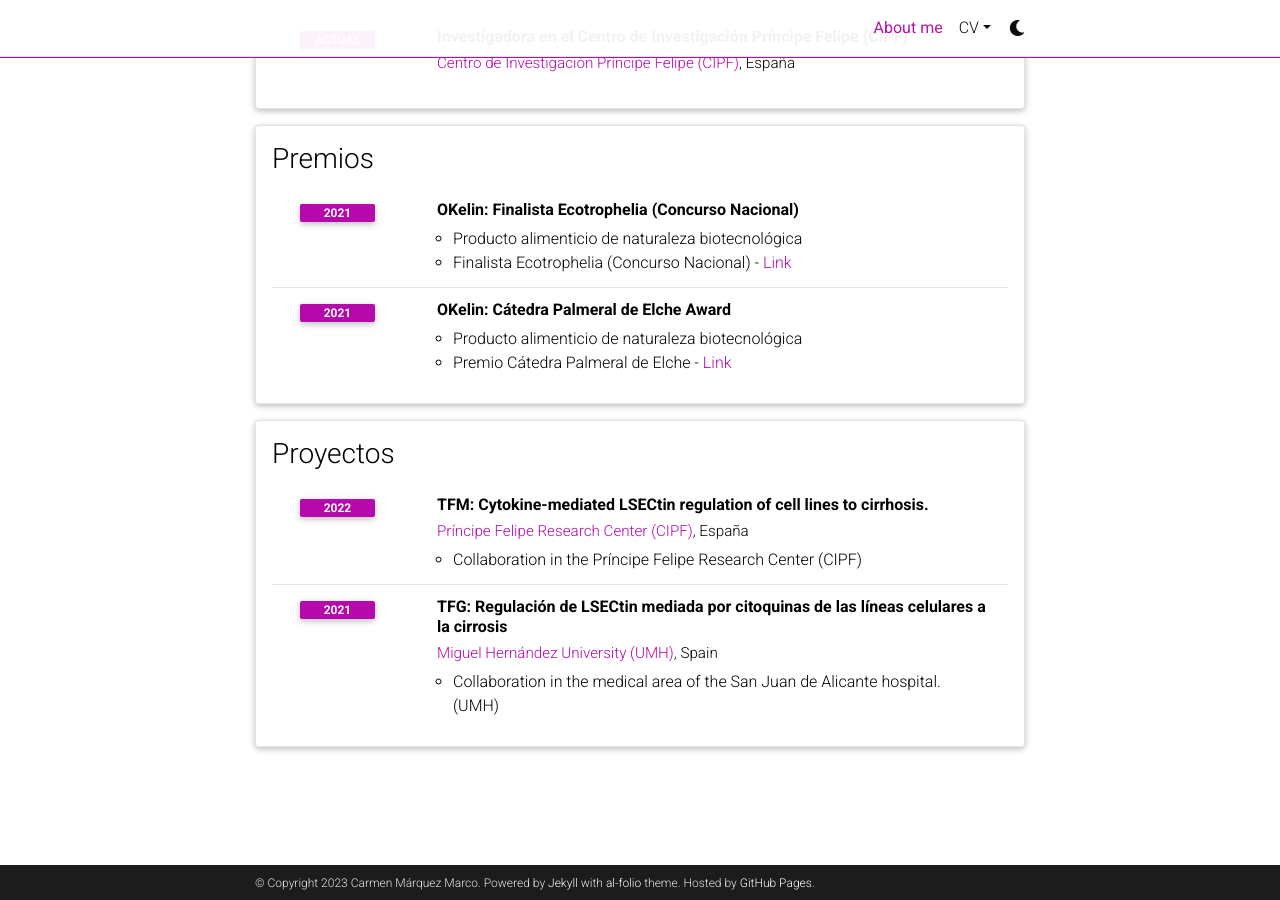
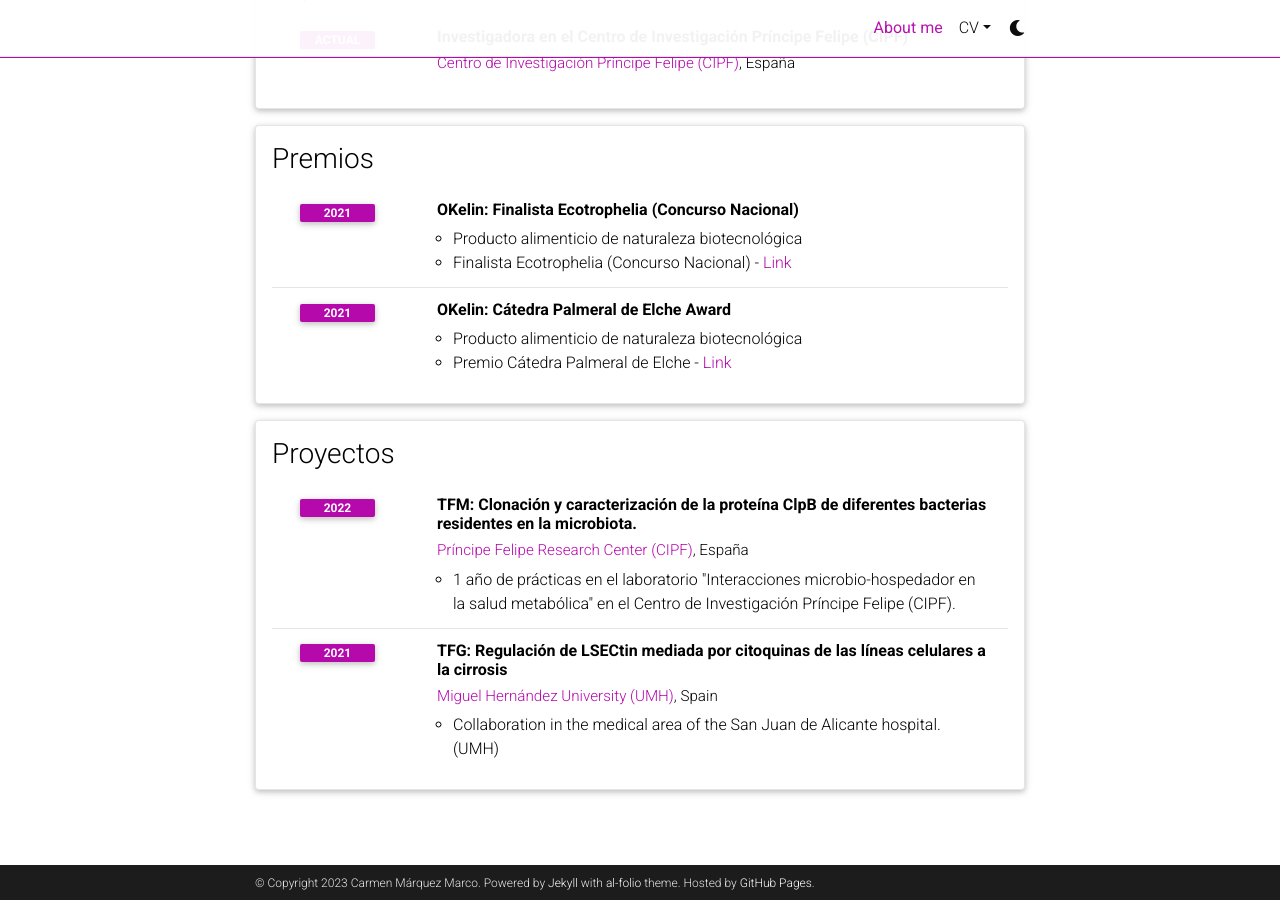
Before and after one commit to carmarquezmarco/carmarquezmarco.github.io, a Jekyll site: the page built from _pages/about.md, in a window 1280 px wide and 900 px high, scrolled down 888 px. Built offline with Jekyll 4.4.1, drawn with Linux system fonts in a browser that asks for light colours; full-size pictures stand in for the smaller copies a plugin makes; comment, search, counter and statistics services are not loaded; a style sheet for code colours, icons or effects is not loaded.

Commit message:
Updated info

```diff
--- a/_data/cv_about.yml
+++ b/_data/cv_about.yml
@@ -45,11 +45,11 @@
 - title: Proyectos
   type: time_table
   contents:
-    - title: "TFM: Cytokine-mediated LSECtin regulation of cell lines to cirrhosis."
+    - title: "TFM: Clonación y caracterización de la proteína ClpB de diferentes bacterias residentes en la microbiota."
       institution: <a href='https://www.cipf.es/?lang=es'>Príncipe Felipe Research Center (CIPF)</a>, España
       year: 2022
       description:
-       - Collaboration in the Príncipe Felipe Research Center (CIPF)
+       - 1 año de prácticas en el laboratorio "Interacciones microbio-hospedador en la salud metabólica" en el Centro de Investigación Príncipe Felipe (CIPF).
 
     - title: "TFG: Regulación de LSECtin mediada por citoquinas de las líneas celulares a la cirrosis"
       institution: <a href="https://www.umh.es/"> Miguel Hernández University (UMH)</a>, Spain
--- a/_data/cv_english.yml
+++ b/_data/cv_english.yml
@@ -26,11 +26,11 @@
 - title: Experience
   type: time_table
   contents:
-    - title: Biotechnologist Researcher at Príncipe Felipe Research Center (CIPF)
-      institution: <a href='https://www.cipf.es/?lang=es'>Príncipe Felipe Research Center (CIPF)</a>, España
+    - title: Biotechnologist Researcher at Centro de Investigación Príncipe Felipe (CIPF)
+      institution: <a href='https://www.cipf.es/?lang=es'>Centro de Investigación Príncipe Felipe (CIPF)</a>, España
       year: Actual
-      #description:
-      #  -
+      description:
+        - 1 year of internship in the laboratory "Microbe-host interactions in metabolic health" at the Centro de Investigación Príncipe Felipe (CIPF)
 
 
 - title: Awards
@@ -54,11 +54,11 @@
 - title: Projects
   type: time_table
   contents:
-    - title: "TFM: Cytokine-mediated LSECtin regulation of cell lines to cirrhosis."
-      institution: <a href='https://www.cipf.es/?lang=es'>Príncipe Felipe Research Center (CIPF)</a>, España
+    - title: "TFM: Cloning and characterization of ClpB protein from different microbiota resident bacteria"
+      institution: <a href='https://www.cipf.es/?lang=es'Centro de Investigación Príncipe Felipe (CIPF)</a>, España
       year: 2022
       description:
-       - Collaboration in the Príncipe Felipe Research Center (CIPF)
+       - 1 year of internship in the laboratory "Microbe-host interactions in metabolic health" at the Centro de Investigación Príncipe Felipe (CIPF)
 
     - title: "TFG: Cytokine-mediated LSECtin regulation of cell lines to cirrhosis."
       institution: <a href="https://www.umh.es/"> Miguel Hernández University (UMH)</a>, Spain
--- a/_data/cv_spanish.yml
+++ b/_data/cv_spanish.yml
@@ -29,23 +29,23 @@
     - title: Investigadora en el Centro de Investigación Príncipe Felipe (CIPF)
       institution: <a href='https://www.cipf.es/?lang=es'>Centro de Investigación Príncipe Felipe (CIPF)</a>, España
       year: Actual
-      #description:
-      #  -
+      description:
+      -  1 año en el laboratorio "Interacciones microbio-hospedador en la salud metabólica" en el Centro de Investigación Príncipe Felipe (CIPF).
+
 
 
 - title: Premios
   type: time_table
   contents:
     - title: " OKelin: Finalista Ecotrophelia (Concurso Nacional)"
-      #institution:  <a href="https://vrain.upv.es/">Valencian Research Institute for Artificial Intelligence (VRAIN)</a>, <a href="http://www.upv.es/en">Universidad Politécnica de Valencia (UPV)</a>
-      year: 2021
+      #institution:
       description:
         - Producto alimenticio de naturaleza biotecnológica
         - Finalista Ecotrophelia (Concurso Nacional) - <a href="https://iambiente.es/2021/08/la-empresa-henko-snacks-y-la-iniciativa-okelin-finalistas-en-los-premios-ecotrophelia-2021/">Link</a>
 
 
     - title: " OKelin: Cátedra Palmeral de Elche Award"
-      #institution:  <a href="https://vrain.upv.es/">Valencian Research Institute for Artificial Intelligence (VRAIN)</a>, <a href="http://www.upv.es/en">Universidad Politécnica de Valencia (UPV)</a>
+      institution:
       year: 2021
       description:
         - Producto alimenticio de naturaleza biotecnológica
@@ -54,11 +54,11 @@
 - title: Proyectos
   type: time_table
   contents:
-    - title: "TFM: Cytokine-mediated LSECtin regulation of cell lines to cirrhosis."
+    - title: "TFM: Clonación y caracterización de la proteína ClpB de diferentes bacterias residentes en la microbiota."
       institution: <a href='https://www.cipf.es/?lang=es'>Príncipe Felipe Research Center (CIPF)</a>, España
       year: 2022
       description:
-       - Collaboration in the Príncipe Felipe Research Center (CIPF)
+       - 1 año de prácticas en el laboratorio "Interacciones microbio-hospedador en la salud metabólica" en el Centro de Investigación Príncipe Felipe (CIPF).
 
     - title: "TFG: Regulación de LSECtin mediada por citoquinas de las líneas celulares a la cirrosis"
       institution: <a href="https://www.umh.es/"> Miguel Hernández University (UMH)</a>, Spain
```
